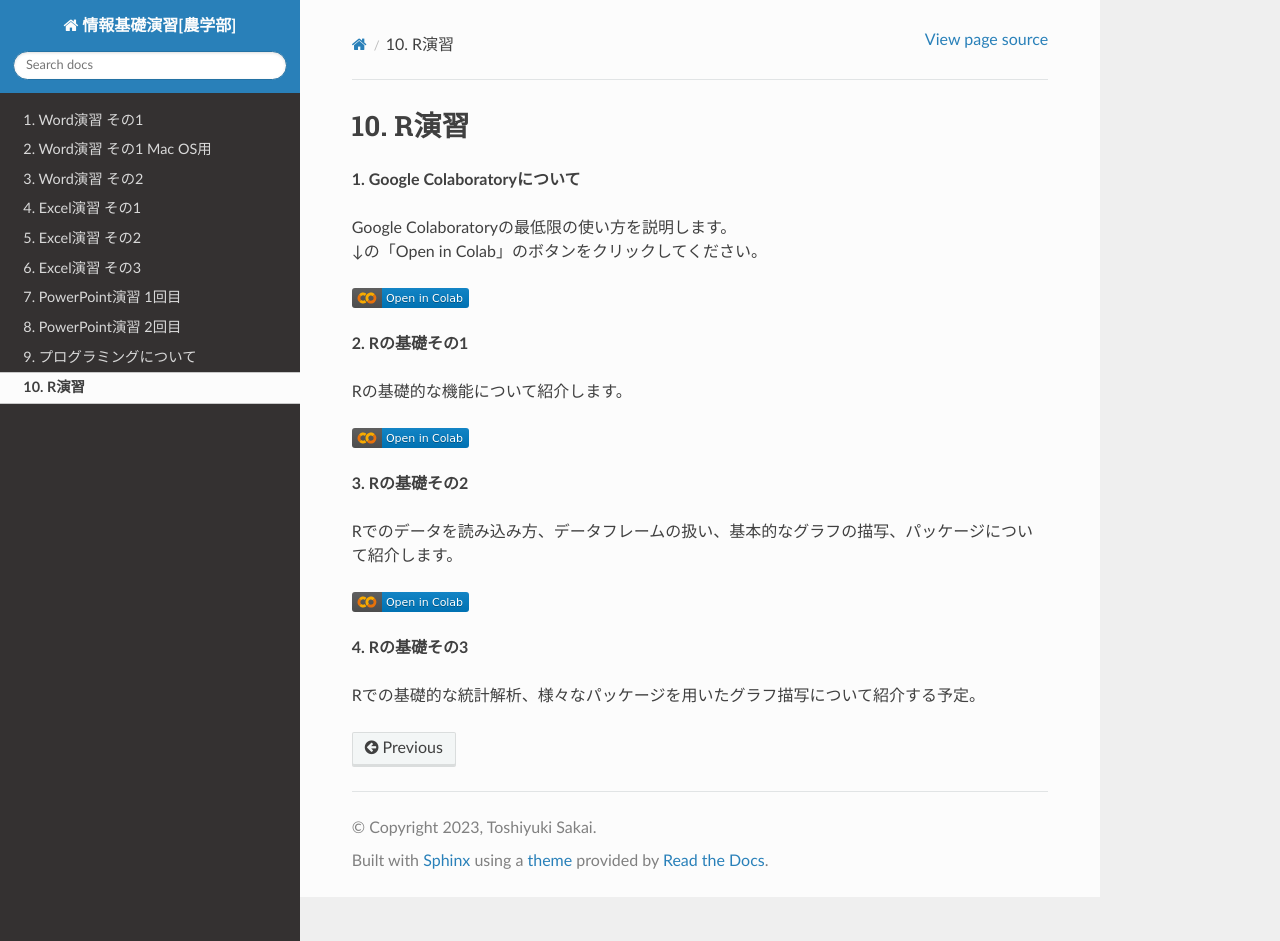
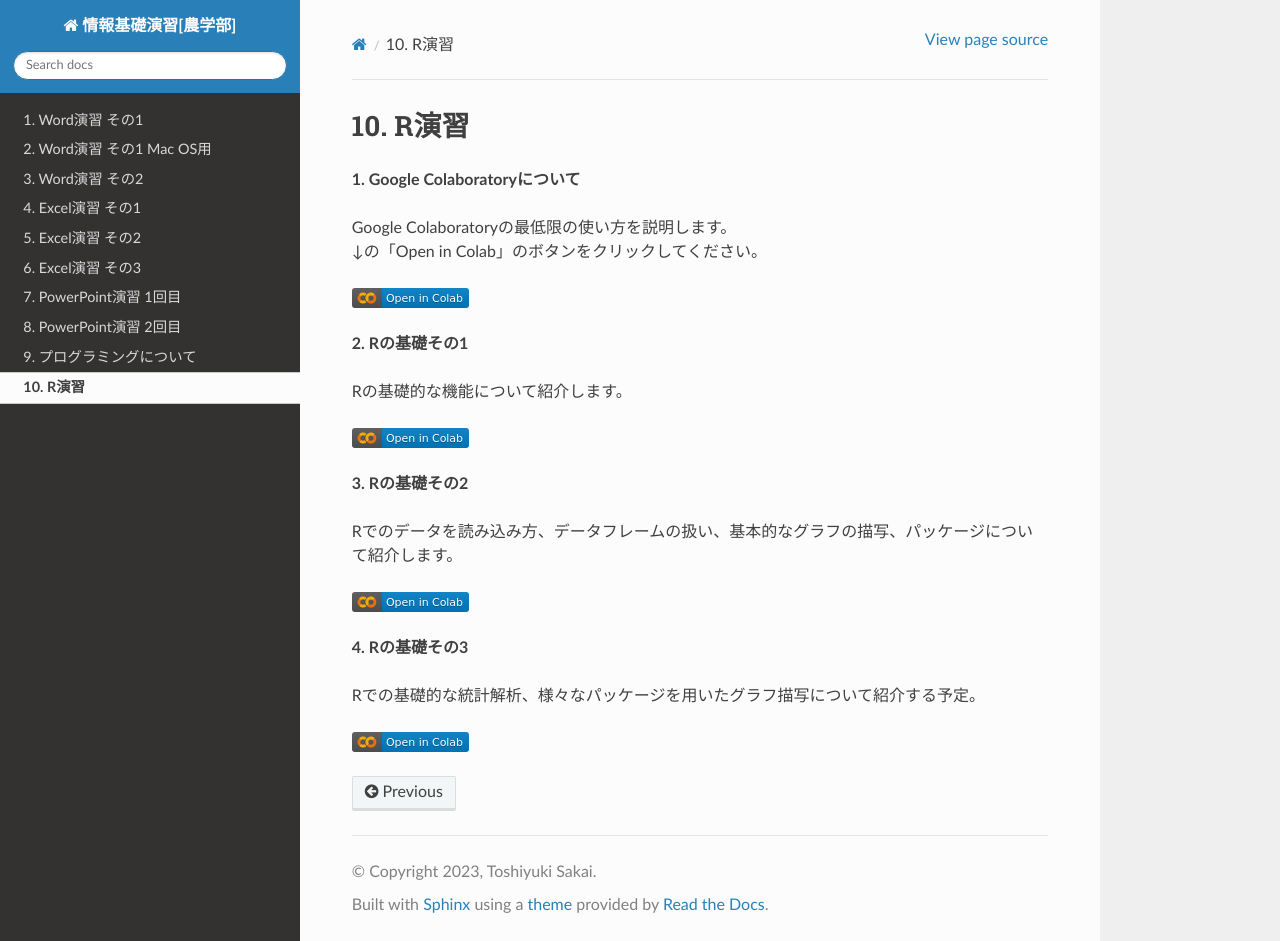
Before and after one commit to slt666666/basic_fri_2024, a Sphinx documentation site: the page built from source/R_1.rst, in a window 1280 px wide and 941 px high. Built offline with Sphinx 7.4.7 and the Read the Docs theme 3.1.0, drawn with Linux system fonts in a browser that asks for light colours.

Commit message:
Update R_1.rst

```diff
--- a/source/R_1.rst
+++ b/source/R_1.rst
@@ -27,3 +27,6 @@
 **4. Rの基礎その3**
 
 Rでの基礎的な統計解析、様々なパッケージを用いたグラフ描写について紹介する予定。
+
+.. image:: _static/images/programming/colab-badge.svg
+   :target: https://colab.research.google.com/github/slt666666/basic_fri_2024/blob/master/source/_static/colab_notebook/RL04.ipynb
```
